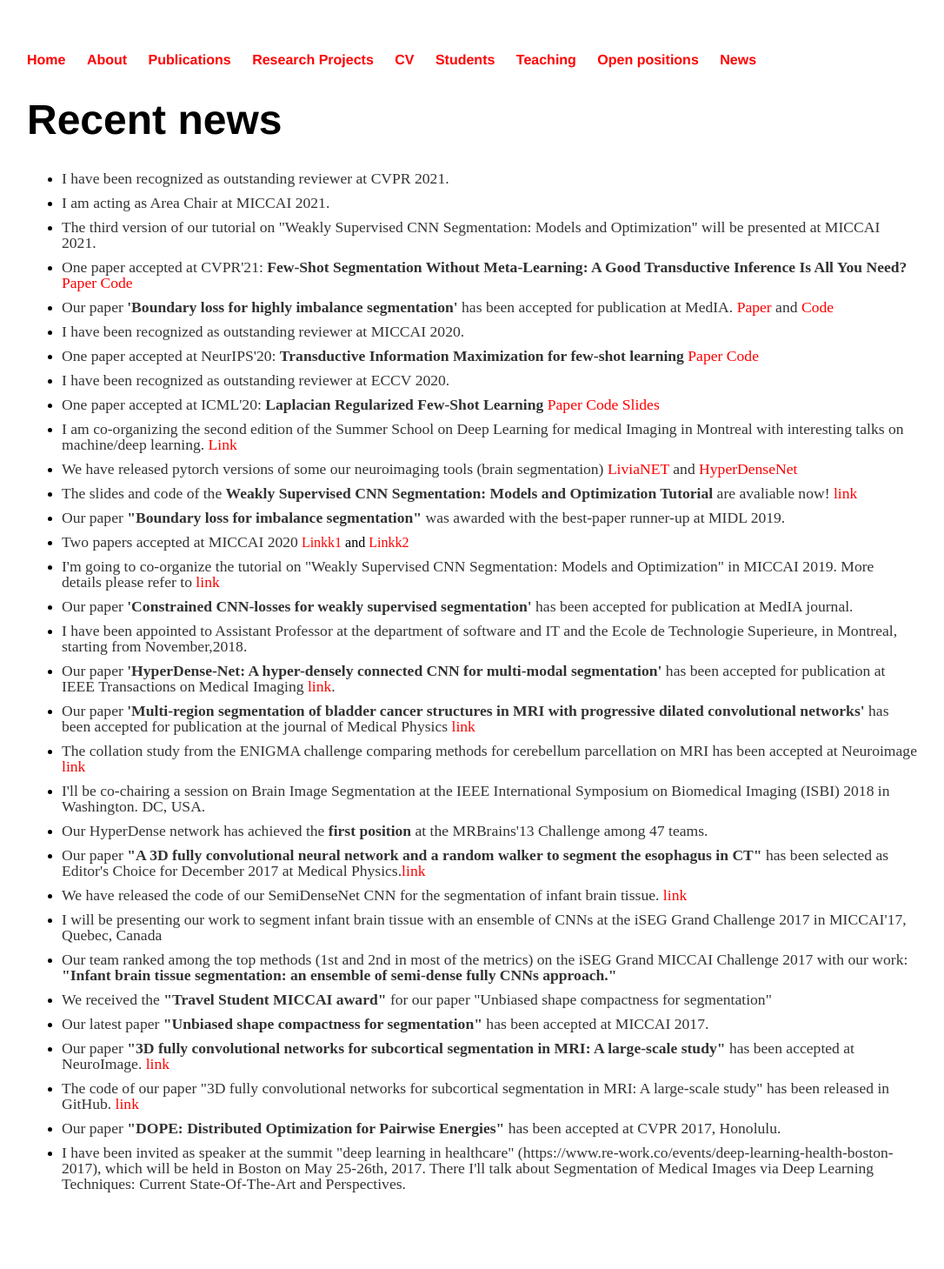
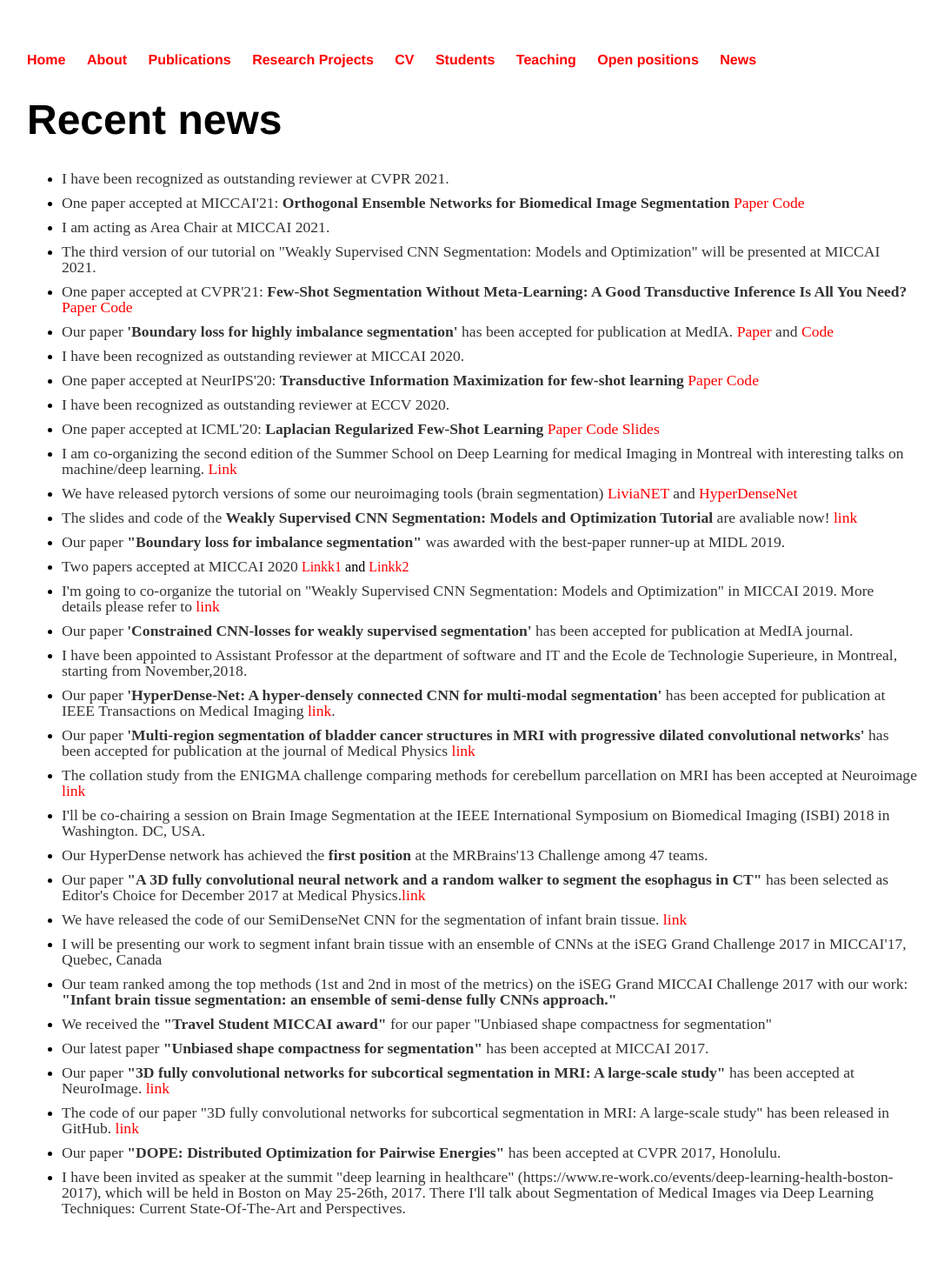
Before and after one commit to josedolz/josedolz.github.io, a Jekyll site: the page built from news/index.html, in a window 1280 px wide. Shown: the whole page at 87% size, without its empty margins (97-1183 px from the left). Built offline with Jekyll 4.4.1, drawn with Linux system fonts in a browser that asks for light colours; before the commit the page ends 1431 px from its top, so only the background shows below that.

Commit message:
Update index.html

```diff
--- a/news/index.html
+++ b/news/index.html
@@ -6,6 +6,7 @@ title: news
 	<h1>Recent news</h1>
 	<ul>
 		<li><p1>I have been recognized as outstanding reviewer at CVPR 2021.</p1></li>
+		<li><p1>One paper accepted at MICCAI'21: <strong>Orthogonal Ensemble Networks for Biomedical Image Segmentation </strong> <a href="https://arxiv.org/pdf/2105.10827.pdf">Paper</a> <a href="https://github.com/agosl/Orthogonal_Ensemble_Networks">Code</a>
 		<li><p1>I am acting as Area Chair at MICCAI 2021.</a>
 		<li><p1>The third version of our tutorial on "Weakly Supervised CNN Segmentation: Models and Optimization" will be presented at MICCAI 2021.</a>
 		<li><p1>One paper accepted at CVPR'21: <strong>Few-Shot Segmentation Without Meta-Learning: A Good Transductive Inference Is All You Need? </strong> <a href="https://arxiv.org/pdf/2012.06166.pdf">Paper</a> <a href="https://github.com/mboudiaf/RePRI-for-Few-Shot-Segmentation">Code</a>
```
